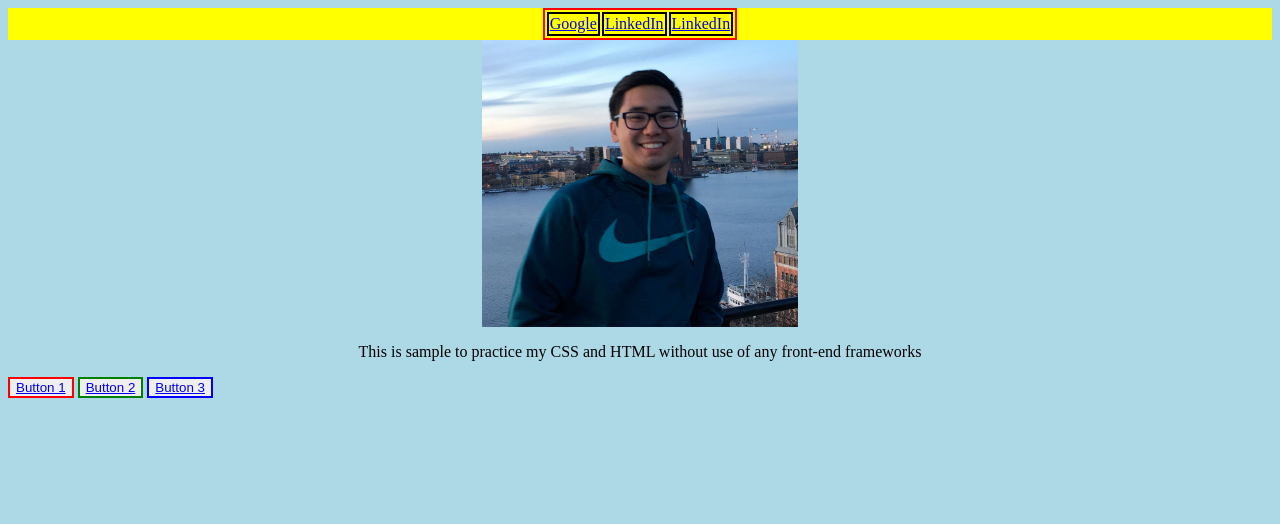
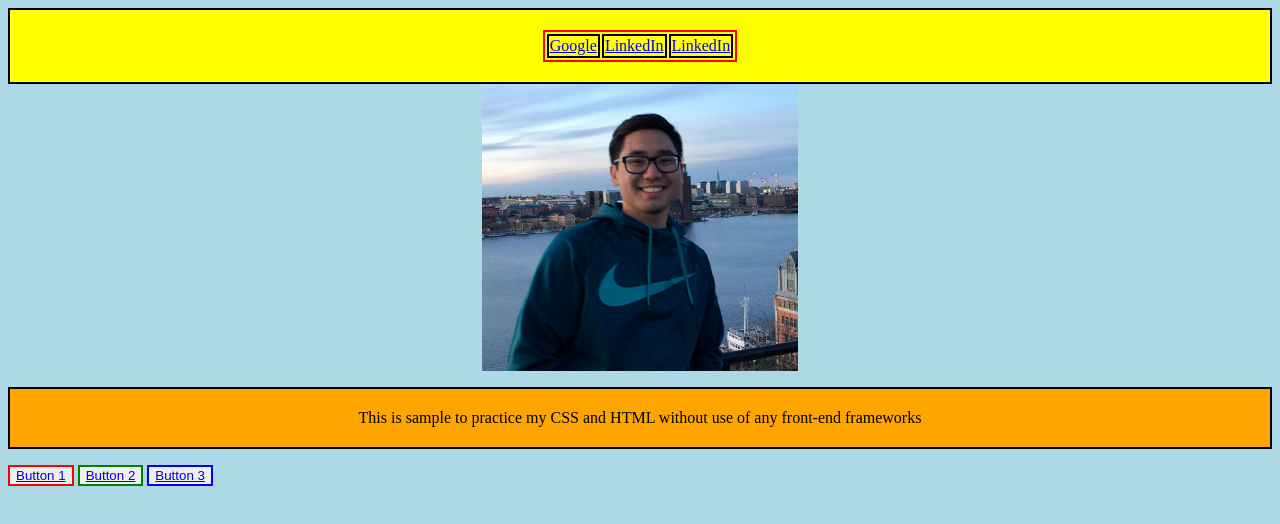
Before and after one commit to sneakyjeff/testingBasicCSS, a plain HTML site: page resources/myprofile.html in a window 1280 px wide. Drawn offline with Linux system fonts and the light colour scheme.

```diff
--- /dev/null
+++ b/app.js
@@ -0,0 +1,3 @@
+var awesome = require('./server');
+
+console.log(awesome.printHello());
--- a/resources/CSS/styles.css
+++ b/resources/CSS/styles.css
@@ -28,6 +28,9 @@
  */
  .firstparagraph {
  	text-align: center;
+ 	background: orange;
+ 	padding: 20px;
+ 	border: 2px solid black;
  }
 
  /*
@@ -46,5 +49,9 @@
  }
 
  #navbar {
+ 	display: block;
  	background-color: yellow;
+ 	border: 2px solid black;
+ 	margin: 0;
+   	padding: 20;
  }
--- a/resources/myprofile.html
+++ b/resources/myprofile.html
@@ -24,9 +24,9 @@
 
 		<img src="IMGS/jeff.png">
 
-		<div class="firstparagraph">
-			<p> This is sample to practice my CSS and HTML without use of any front-end frameworks </p>
-		</div>
+
+		<p class="firstparagraph"> This is sample to practice my CSS and HTML without use of any front-end frameworks </p>
+
 
 		<button type="button" id="button1">
 			<a href="https://www.yahoo.com/"> Button 1 </a>
```
Also changed, not shown: server.js (added, +16 -0 lines).
